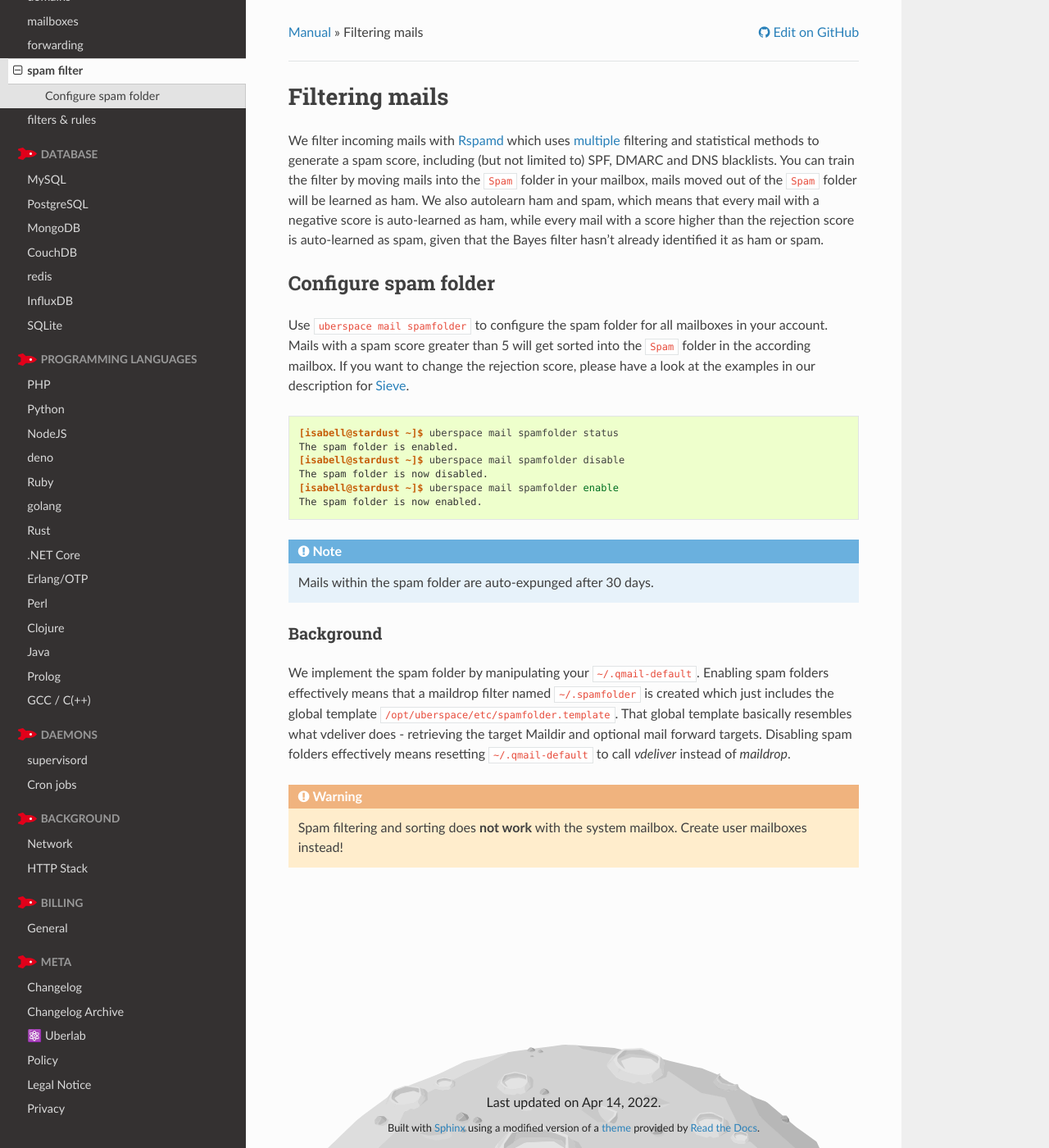
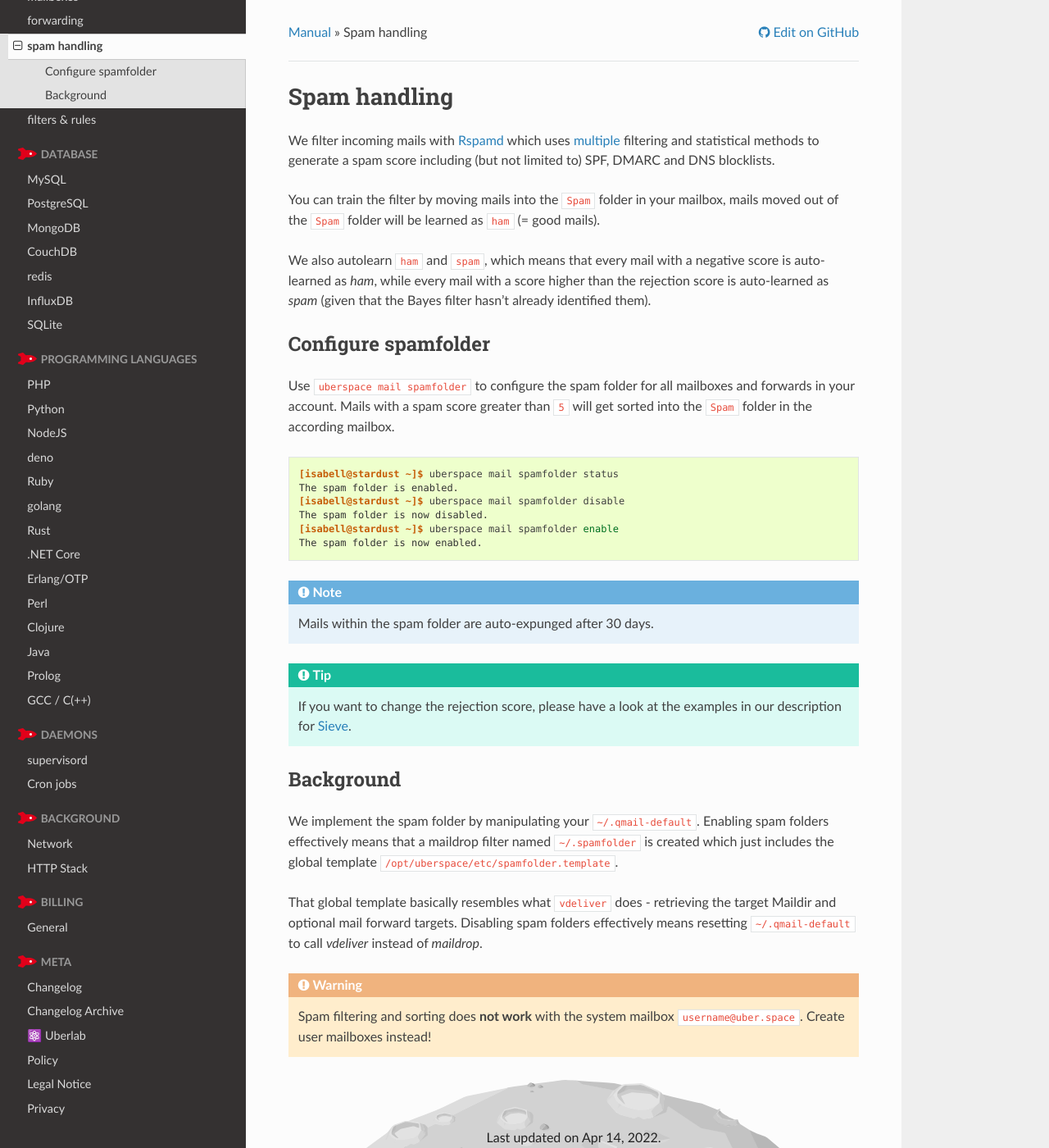
Before and after one commit to Uberspace/manual, a Sphinx documentation site: the page built from source/mail-spam.rst, in a window 1280 px wide and 1400 px high. Shown: the whole window at 82% size. Built offline with Sphinx 7.4.7 and the Read the Docs theme 2.0.0, drawn with Linux system fonts in a browser that asks for light colours.

Commit message:
rename spam filter page and reformat textes a bit

```diff
--- a/source/index.rst
+++ b/source/index.rst
@@ -69,7 +69,7 @@ For more information see the :doc:`full changelog <changelog>`.
    domains <mail-domains>
    mailboxes <mail-mailboxes>
    forwarding <mail-forwarding>
-   spam filter <mail-spam>
+   spam handling <mail-spam>
    filters & rules <mail-filters>
 
 .. toctree::
--- a/source/mail-spam.rst
+++ b/source/mail-spam.rst
@@ -1,13 +1,17 @@
-###############
-Filtering mails
-###############
+#############
+Spam handling
+#############
 
-We filter incoming mails with `Rspamd <https://rspamd.com>`_ which uses `multiple <https://rspamd.com/comparison.html>`_ filtering and statistical methods to generate a spam score, including (but not limited to) SPF, DMARC and DNS blacklists. You can train the filter by moving mails into the ``Spam`` folder in your mailbox, mails moved out of the ``Spam`` folder will be learned as ham. We also autolearn ham and spam, which means that every mail with a negative score is auto-learned as ham, while every mail with a score higher than the rejection score is auto-learned as spam, given that the Bayes filter hasn't already identified it as ham or spam.
+We filter incoming mails with `Rspamd <https://rspamd.com>`_ which uses `multiple <https://rspamd.com/comparison.html>`_ filtering and statistical methods to generate a spam score including (but not limited to) SPF, DMARC and DNS blocklists.
 
-Configure spam folder
-=====================
+You can train the filter by moving mails into the ``Spam`` folder in your mailbox, mails moved out of the ``Spam`` folder will be learned as ``ham`` (= good mails).
 
-Use ``uberspace mail spamfolder`` to configure the spam folder for all mailboxes in your account. Mails with a spam score greater than 5 will get sorted into the ``Spam`` folder in the according mailbox. If you want to change the rejection score, please have a look at the examples in our description for :doc:`Sieve <mail-filters>`.
+We also autolearn ``ham`` and ``spam``, which means that every mail with a negative score is auto-learned as *ham*, while every mail with a score higher than the rejection score is auto-learned as *spam* (given that the Bayes filter hasn't already identified them).
+
+Configure spamfolder
+====================
+
+Use ``uberspace mail spamfolder`` to configure the spam folder for all mailboxes and forwards in your account. Mails with a spam score greater than ``5`` will get sorted into the ``Spam`` folder in the according mailbox.
 
 .. code-block:: console
 
@@ -21,10 +25,16 @@ Use ``uberspace mail spamfolder`` to configure the spam folder for all mailboxes
 .. note::
   Mails within the spam folder are auto-expunged after 30 days.
 
+.. tip::
+  If you want to change the rejection score, please have a look at the examples in our description for :doc:`Sieve <mail-filters>`.
+
+
 Background
-----------
+==========
 
-We implement the spam folder by manipulating your ``~/.qmail-default``. Enabling spam folders effectively means that a maildrop filter named ``~/.spamfolder`` is created which just includes the global template ``/opt/uberspace/etc/spamfolder.template``. That global template basically resembles what vdeliver does - retrieving the target Maildir and optional mail forward targets. Disabling spam folders effectively means resetting ``~/.qmail-default`` to call *vdeliver* instead of *maildrop*.
+We implement the spam folder by manipulating your ``~/.qmail-default``. Enabling spam folders effectively means that a maildrop filter named ``~/.spamfolder`` is created which just includes the global template ``/opt/uberspace/etc/spamfolder.template``.
+
+That global template basically resembles what ``vdeliver`` does - retrieving the target Maildir and optional mail forward targets. Disabling spam folders effectively means resetting ``~/.qmail-default`` to call *vdeliver* instead of *maildrop*.
 
 .. warning::
-  Spam filtering and sorting does **not work** with the system mailbox. Create user mailboxes instead!
+  Spam filtering and sorting does **not work** with the system mailbox ``username@uber.space``. Create user mailboxes instead!
```
